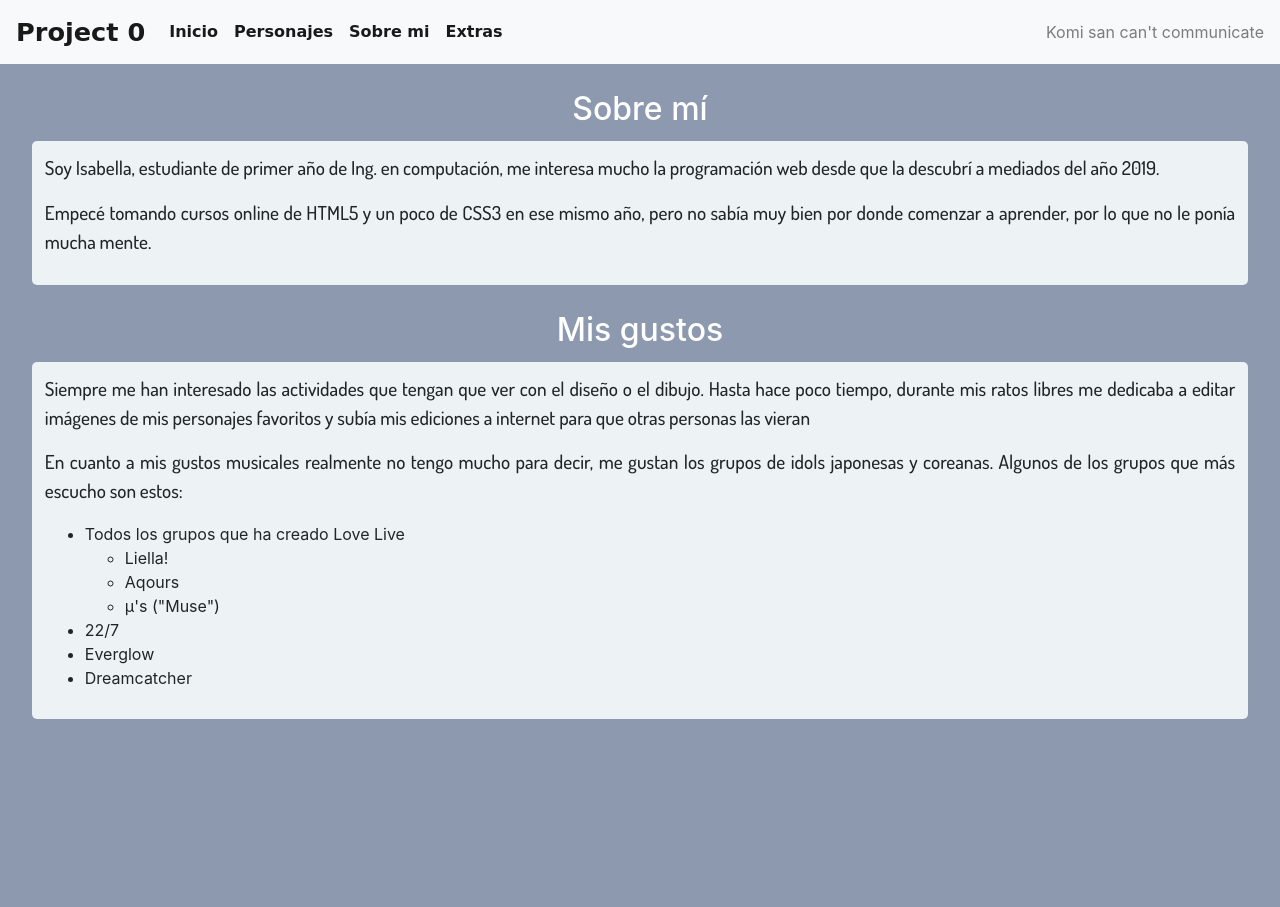
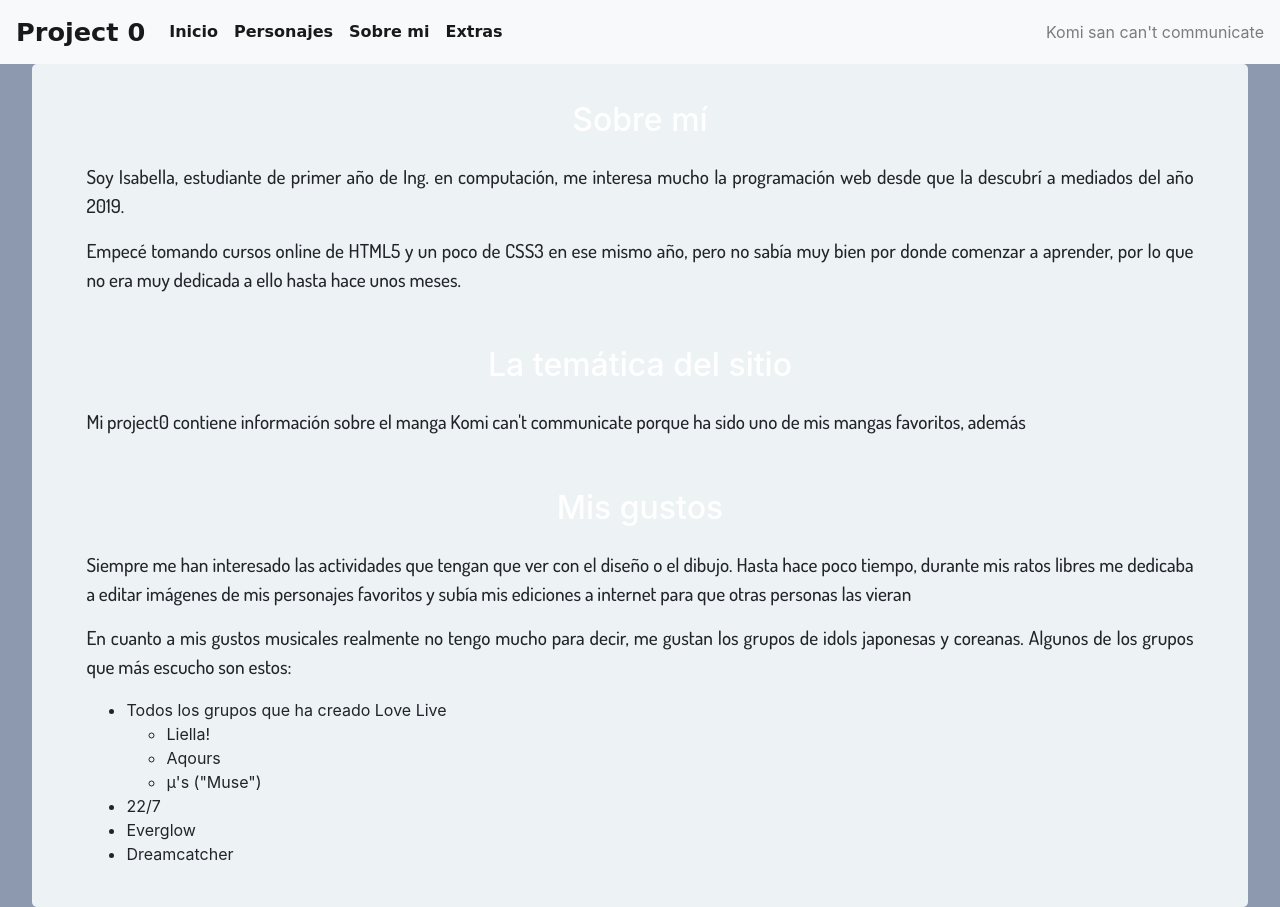
Before and after one commit to IsabellaDo5/cs50w-project0, a plain HTML site: page sobremi.html in a window 1280 px wide. Before the commit the page ends 800 px from the top, so only its background shows below. Drawn offline with nearby package versions, Linux system fonts and the light colour scheme; a web font is replaced by a local one.

Commit message:
más info

```diff
--- a/sobremi.html
+++ b/sobremi.html
@@ -39,11 +39,15 @@
             </span>
           </div>
     </nav>
-
+    <div class="ult">
     <h2 class="alinear">Sobre mí</h2>
     <div class="ult">
       <p>Soy Isabella, estudiante de primer año de Ing. en computación, me interesa mucho la programación web desde que la descubrí a mediados del año 2019.</p>
-      <p>Empecé tomando cursos online de HTML5 y un poco de CSS3 en ese mismo año, pero no sabía muy bien por donde comenzar a aprender, por lo que no le ponía mucha mente.</p>
+      <p>Empecé tomando cursos online de HTML5 y un poco de CSS3 en ese mismo año, pero no sabía muy bien por donde comenzar a aprender, por lo que no era muy dedicada a ello hasta hace unos meses.</p>
+    </div>
+    <h2 class="alinear">La temática del sitio</h2>
+    <div class="ult">
+      <p>Mi project0 contiene información sobre el manga Komi can't communicate porque ha sido uno de mis mangas favoritos, además </p>
     </div>
     <h2 class="alinear">Mis gustos</h2>
     <div class="ult">
@@ -61,8 +65,8 @@
         <li>Dreamcatcher</li>
       </ul>
     </div>
-
+  </div>
     <script src="https://code.jquery.com/jquery-3.5.1.slim.min.js" integrity="sha384-DfXdz2htPH0lsSSs5nCTpuj/zy4C+OGpamoFVy38MVBnE+IbbVYUew+OrCXaRkfj" crossorigin="anonymous"></script>
-<script src="https://cdn.jsdelivr.net/npm/bootstrap@4.6.0/dist/js/bootstrap.bundle.min.js" integrity="sha384-Piv4xVNRyMGpqkS2by6br4gNJ7DXjqk09RmUpJ8jgGtD7zP9yug3goQfGII0yAns" crossorigin="anonymous"></script>
+  <script src="https://cdn.jsdelivr.net/npm/bootstrap@4.6.0/dist/js/bootstrap.bundle.min.js" integrity="sha384-Piv4xVNRyMGpqkS2by6br4gNJ7DXjqk09RmUpJ8jgGtD7zP9yug3goQfGII0yAns" crossorigin="anonymous"></script>
 </body>
 </html>
```
